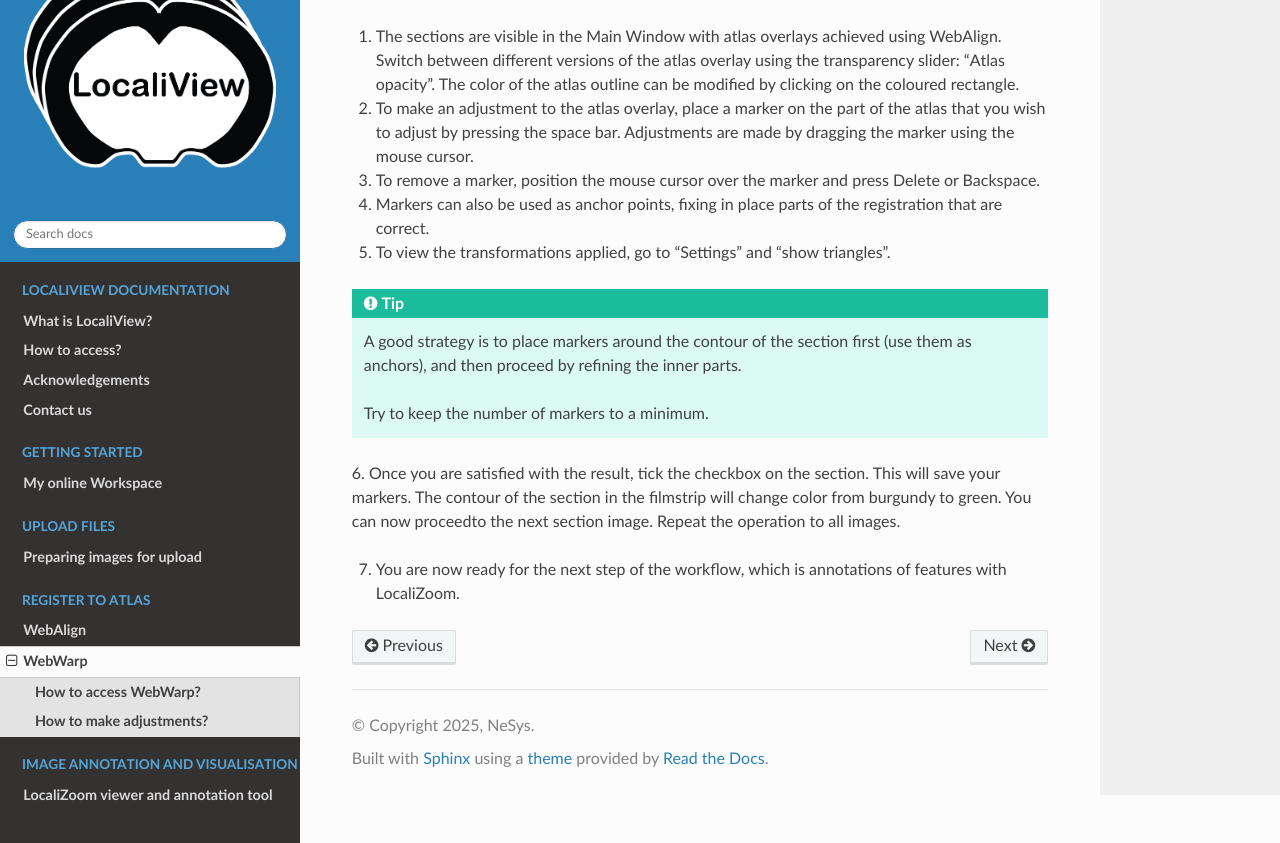
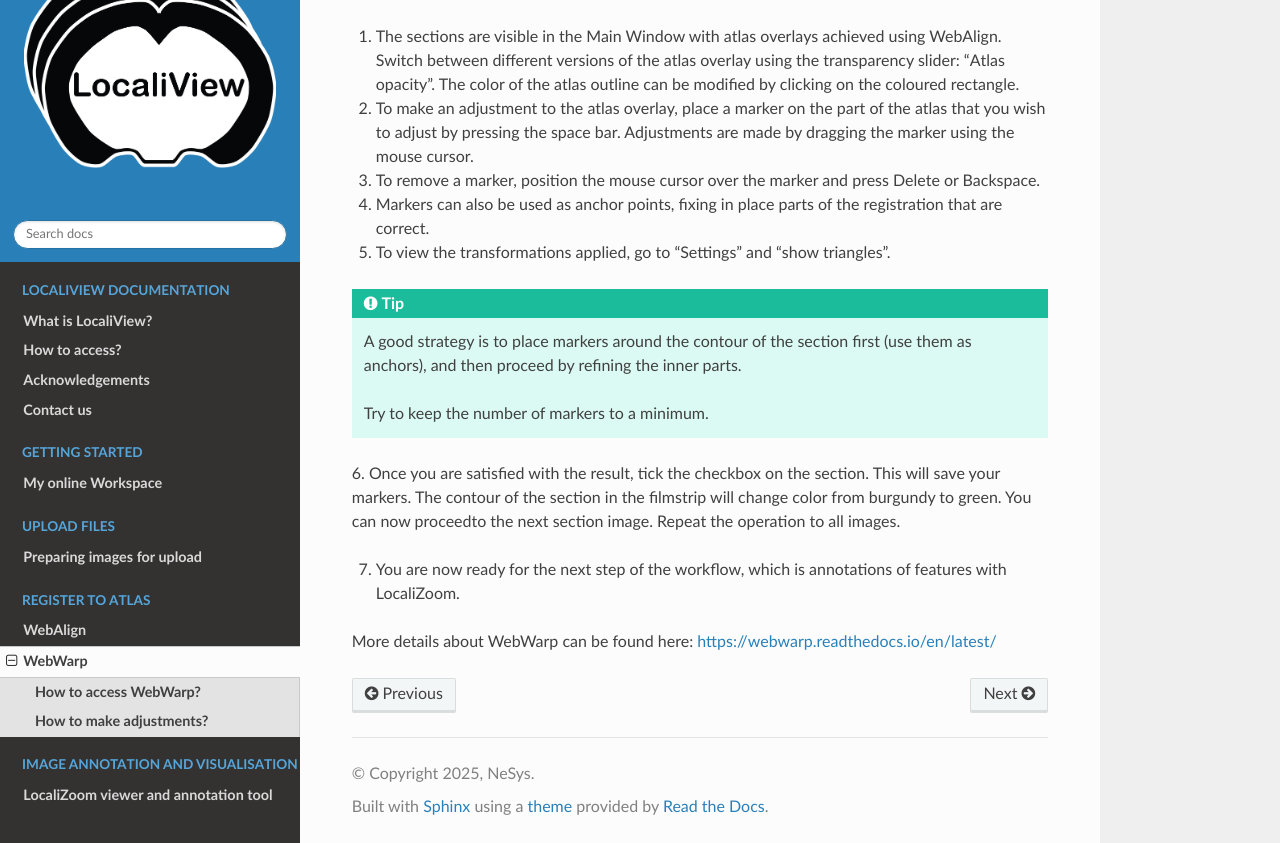
Before and after one commit to Neural-Systems-at-UIO/LocaliView, a Sphinx documentation site: the page built from Docs/WebWarp.rst, in a window 1280 px wide and 900 px high, scrolled down 867 px, cut to the strip 57-900 px from the top of the window. Built offline with Sphinx 7.4.7 and the Read the Docs theme 3.1.0, drawn with Linux system fonts in a browser that asks for light colours; pages that are not in the unit, such as notebooks, are missing from menus.

Commit message:
Update WebWarp.rst

```diff
--- a/Docs/WebWarp.rst
+++ b/Docs/WebWarp.rst
@@ -32,3 +32,5 @@
 You can now proceedto the next section image. Repeat the operation to all images.
 
 7. You are now ready for the next step of the workflow, which is annotations of features with LocaliZoom.
+
+More details about WebWarp can be found here: https://webwarp.readthedocs.io/en/latest/
```
